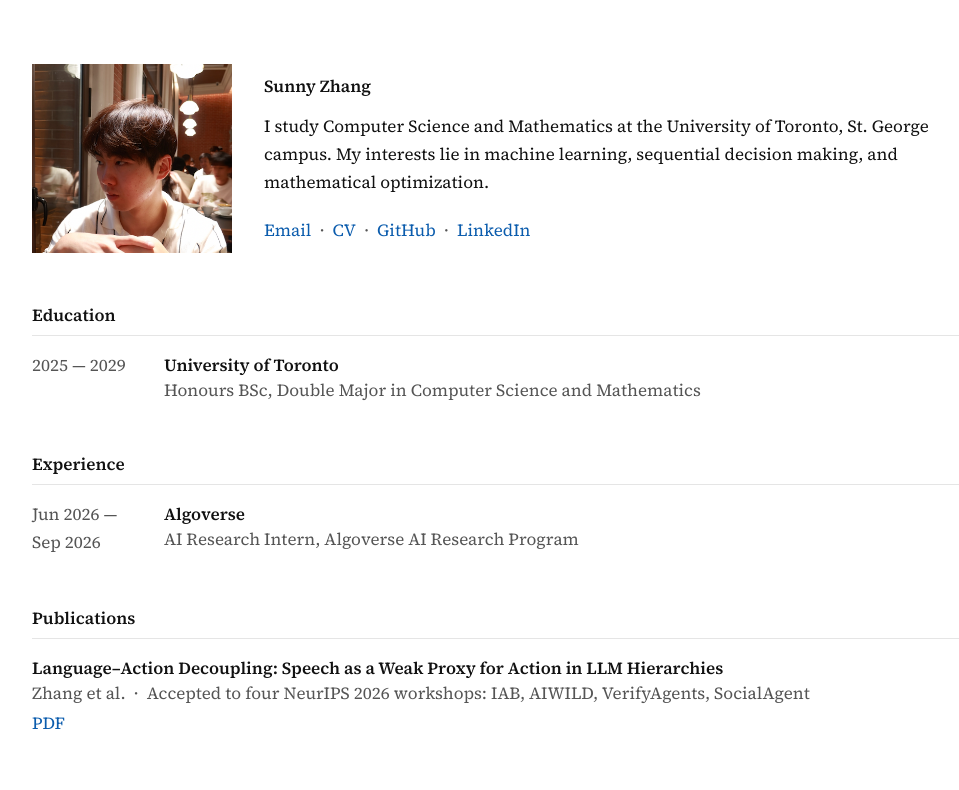
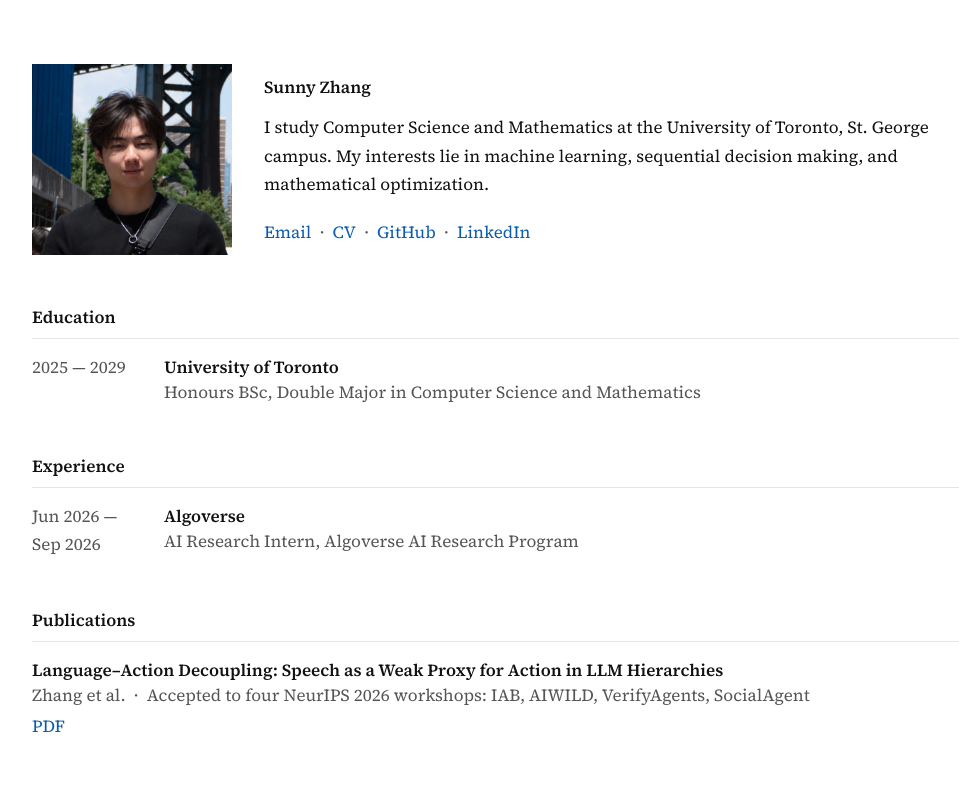
Before and after one commit to sunnysanitize/portfolio-website, a Next.js app: page / in a window 1280 px wide. Shown: the top 790 px of the page, without its empty margins (136-1095 px from the left). Built offline with nearby package versions, Linux system fonts and the light colour scheme.

Commit message:
switch bio photo to headshot

```diff
--- a/app/page.tsx
+++ b/app/page.tsx
@@ -84,10 +84,10 @@ export default function Home() {
         {/* h-auto is required: the CSS width overrides the width attribute, but
             the height attribute still applies without it, stretching the photo. */}
         <Image
-          src="/photo.png"
+          src="/headshot.png"
           alt="Sunny Zhang"
-          width={392}
-          height={370}
+          width={562}
+          height={537}
           priority
           className="h-auto w-[200px] shrink-0"
         />
```
Also changed, not shown: public/photo.png (deleted).
